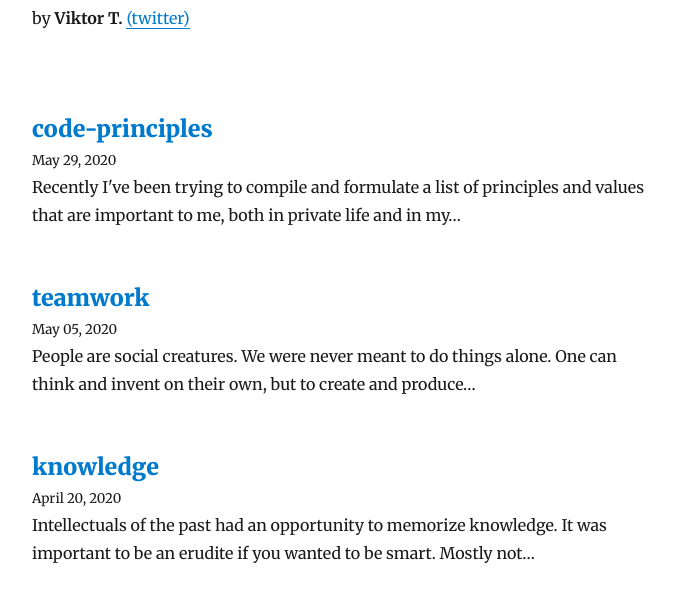
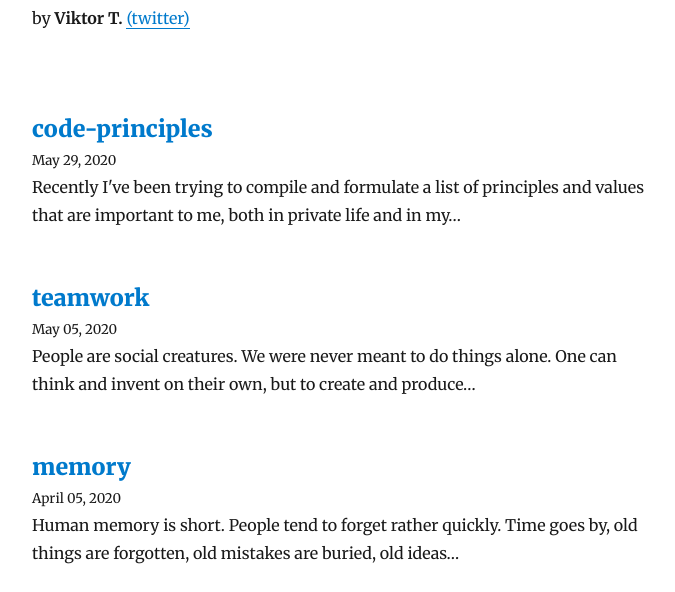
Before and after one commit to viktmv/viktmv.github.io, a Gatsby site: page / in a window 1280 px wide. Shown: the part 166-758 px from the top of the page, without its empty margins (293-968 px from the left). Built offline with nearby package versions, Linux system fonts and the light colour scheme; Gatsby itself is replaced by a stand-in of ours; some packages are replaced by stand-ins of ours.

Commit message:
Add `hidden` tag

```diff
--- a/content/blog/knowledge/knowledge.md
+++ b/content/blog/knowledge/knowledge.md
@@ -1,6 +1,7 @@
 ---
 title: knowledge
 date: "2020-04-20T11:00:00"
+tags: "hidden"
 ---
 
 Intellectuals of the past had an opportunity to memorize knowledge. It was important to be an erudite if you wanted to be smart.
--- a/src/pages/index.js
+++ b/src/pages/index.js
@@ -34,17 +34,15 @@ const Index = props => {
     const posts = data.allMarkdownRemark.edges
 
     const [shouldIncludeDrafts, toggleDrafts] = useState(false)
-    const byDraftTitle = ({node: {frontmatter}}) => shouldIncludeDrafts
-      ? true
-      : !/draft/g.test(frontmatter.title)
+    const notHidden = ({node: {frontmatter}}) => !(frontmatter.tags || '')
+      .includes('hidden')
 
     return (
       <Layout location={props.location} title={siteTitle}>
         <SEO title="All posts" />
         <Bio />
-        { /* <Switch toggle={toggleDrafts} value={shouldIncludeDrafts} /> */}
         {posts
-          .filter(byDraftTitle)
+          .filter(notHidden)
           .map(renderNode)
         }
       </Layout>
@@ -70,6 +68,7 @@ export const pageQuery = graphql`
           frontmatter {
             date(formatString: "MMMM DD, YYYY")
             title
+            tags
           }
         }
       }
```
